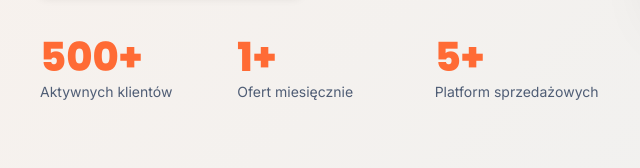
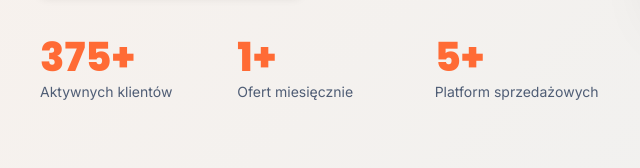
Before and after one commit to feliks2050/axl-dynamics-website, a website: page index.html in a window 1280 px wide. Shown: the part 632-800 px from the top of the page, 0-640 px from the left. Drawn offline with Linux system fonts and the light colour scheme.

Commit message:
Zmień licznik aktywnych klientów z 500+ na 375+

```diff
--- a/index.html
+++ b/index.html
@@ -61,7 +61,7 @@
                 </div>
                 <div class="hero-stats">
                     <div class="stat">
-                        <span class="stat-number">500+</span>
+                        <span class="stat-number">375+</span>
                         <span class="stat-label">Aktywnych klientów</span>
                     </div>
                     <div class="stat">
```
